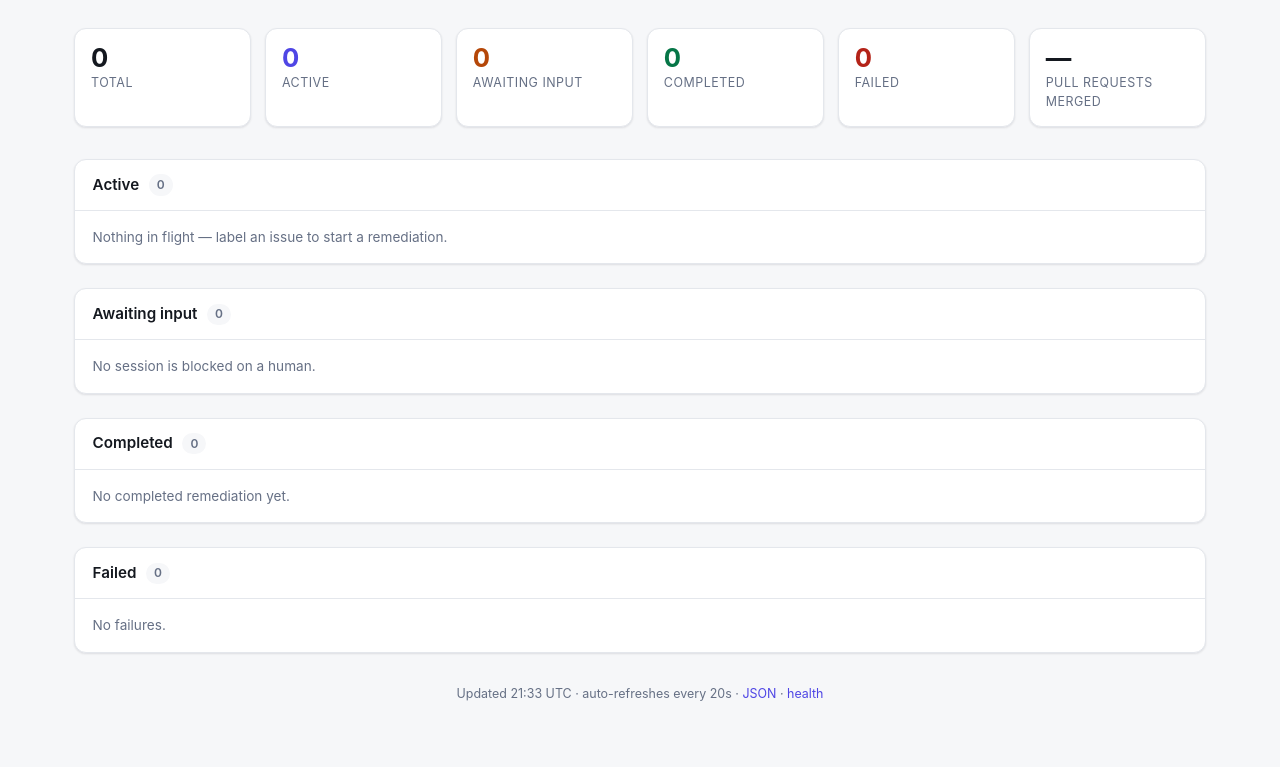
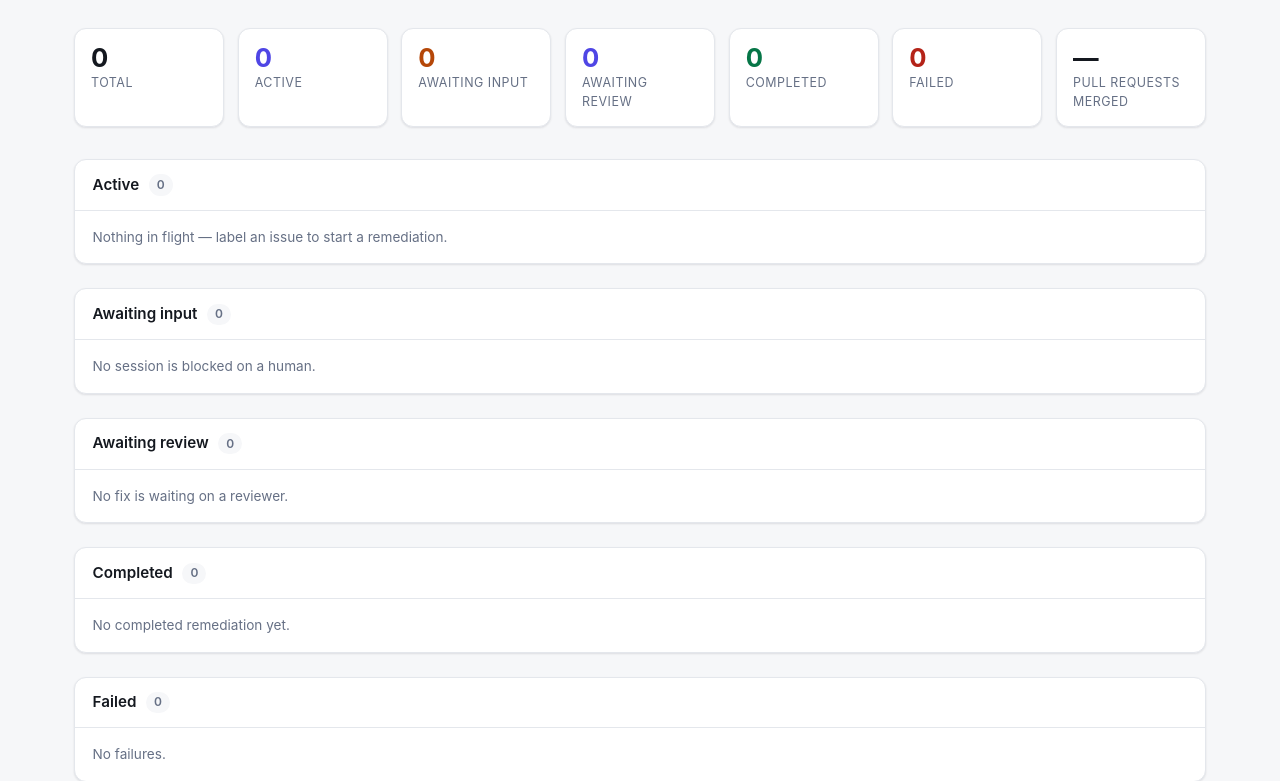
Before and after one commit to cjada/devin-issue-remediator, a FastAPI app: page / in a window 1280 px wide. Shown: the part 92-873 px from the top of the page. Before the commit the page ends 793 px from the top, so only its background shows below. Run offline with FastAPI, Linux system fonts and the light colour scheme.

Commit message:
Separate fixes awaiting review from completed remediations
Co-Authored-By: Devin AI <158243242+devin-ai-integration[bot]@users.noreply.github.com>

```diff
--- a/app/main.py
+++ b/app/main.py
@@ -245,9 +245,11 @@ def dashboard(
         for r in remediations
         if r.status in ACTIVE_STATUSES and r.status is not RemediationStatus.WAITING_FOR_INPUT
     ]
-    completed = [r for r in remediations if r.status is RemediationStatus.COMPLETED]
+    reviewing = [r for r in remediations if r.awaits_review]
+    completed = [r for r in remediations if r.status is RemediationStatus.COMPLETED and not r.awaits_review]
     failed = [r for r in remediations if r.status is RemediationStatus.FAILED]
-    with_pr = [r for r in completed if r.pr_url]
+    finished = completed + reviewing
+    with_pr = [r for r in finished if r.pr_url]
     merged = [r for r in remediations if r.pr_state is PullRequestState.MERGED]
     tracked_prs = [r for r in remediations if r.pr_state is not None]
     return TEMPLATES.TemplateResponse(
@@ -261,10 +263,11 @@ def dashboard(
             "generated_at": datetime.now(UTC),
             "active": active,
             "waiting": waiting,
+            "reviewing": reviewing,
             "completed": completed,
             "failed": failed,
             "total": len(remediations),
-            "pr_rate": (100 * len(with_pr) / len(completed)) if completed else None,
+            "pr_rate": (100 * len(with_pr) / len(finished)) if finished else None,
             "merged": len(merged),
             "merge_rate": (100 * len(merged) / len(tracked_prs)) if tracked_prs else None,
             "pr_polling_paused_until": github.rate_limited_until if github.rate_limited else None,
--- a/app/static/styles.css
+++ b/app/static/styles.css
@@ -103,6 +103,7 @@ h1 { font-size: 1.35rem; margin: 0; letter-spacing: -0.02em; }
 .stat.is-completed .value { color: var(--ok); }
 .stat.is-failed .value { color: var(--err); }
 .stat.is-waiting .value { color: var(--warn); }
+.stat.is-review .value { color: var(--accent); }
 
 /* Section cards */
 .section {
@@ -162,6 +163,7 @@ tbody tr:hover { background: color-mix(in srgb, var(--accent) 4%, transparent);
 .pill.queued, .pill.session_created, .pill.running { color: var(--warn); background: var(--warn-bg); }
 .pill.waiting_for_input { color: var(--accent); background: var(--accent-bg, var(--warn-bg)); }
 .pill.completed { color: var(--ok); background: var(--ok-bg); }
+.pill.awaiting_review { color: var(--accent); background: var(--accent-bg, var(--warn-bg)); }
 .pill.failed { color: var(--err); background: var(--err-bg); }
 .pill.running .dot { animation: pulse 1.4s ease-in-out infinite; }
 @keyframes pulse { 0%, 100% { opacity: 1; } 50% { opacity: 0.25; } }
--- a/app/templates/dashboard.html
+++ b/app/templates/dashboard.html
@@ -43,6 +43,7 @@
     <div class="stat"><div class="value">{{ total }}</div><div class="label">Total</div></div>
     <div class="stat is-active"><div class="value">{{ active | length }}</div><div class="label">Active</div></div>
     <div class="stat is-waiting"><div class="value">{{ waiting | length }}</div><div class="label">Awaiting input</div></div>
+    <div class="stat is-review"><div class="value">{{ reviewing | length }}</div><div class="label">Awaiting review</div></div>
     <div class="stat is-completed"><div class="value">{{ completed | length }}</div><div class="label">Completed</div></div>
     <div class="stat is-failed"><div class="value">{{ failed | length }}</div><div class="label">Failed</div></div>
     <div class="stat"><div class="value">{{ "%.0f%%" | format(merge_rate) if merge_rate is not none else "—" }}</div><div class="label">Pull requests merged</div></div>
@@ -71,7 +72,11 @@
             <div class="issue-title">{{ r.issue_title }}</div>
           </td>
           <td data-label="Status">
-            <span class="pill {{ r.status.value }}"><span class="dot"></span>{{ r.status.value.replace("_", " ") }}</span>
+            {% if r.awaits_review %}
+              <span class="pill awaiting_review"><span class="dot"></span>awaiting review</span>
+            {% else %}
+              <span class="pill {{ r.status.value }}"><span class="dot"></span>{{ r.status.value.replace("_", " ") }}</span>
+            {% endif %}
             {% if r.session_status %}<span class="substatus">session: {{ r.session_status }}</span>{% endif %}
           </td>
           <td data-label="Devin session">
@@ -139,6 +144,7 @@
 
   {{ section("Active", active, "Nothing in flight — label an issue to start a remediation.") }}
   {{ section("Awaiting input", waiting, "No session is blocked on a human.") }}
+  {{ section("Awaiting review", reviewing, "No fix is waiting on a reviewer.") }}
   {{ section("Completed", completed, "No completed remediation yet.") }}
   {{ section("Failed", failed, "No failures.") }}
 
```
Also changed, not shown: app/models.py (+9 -0 lines), tests/test_webhook.py (+37 -0 lines).
